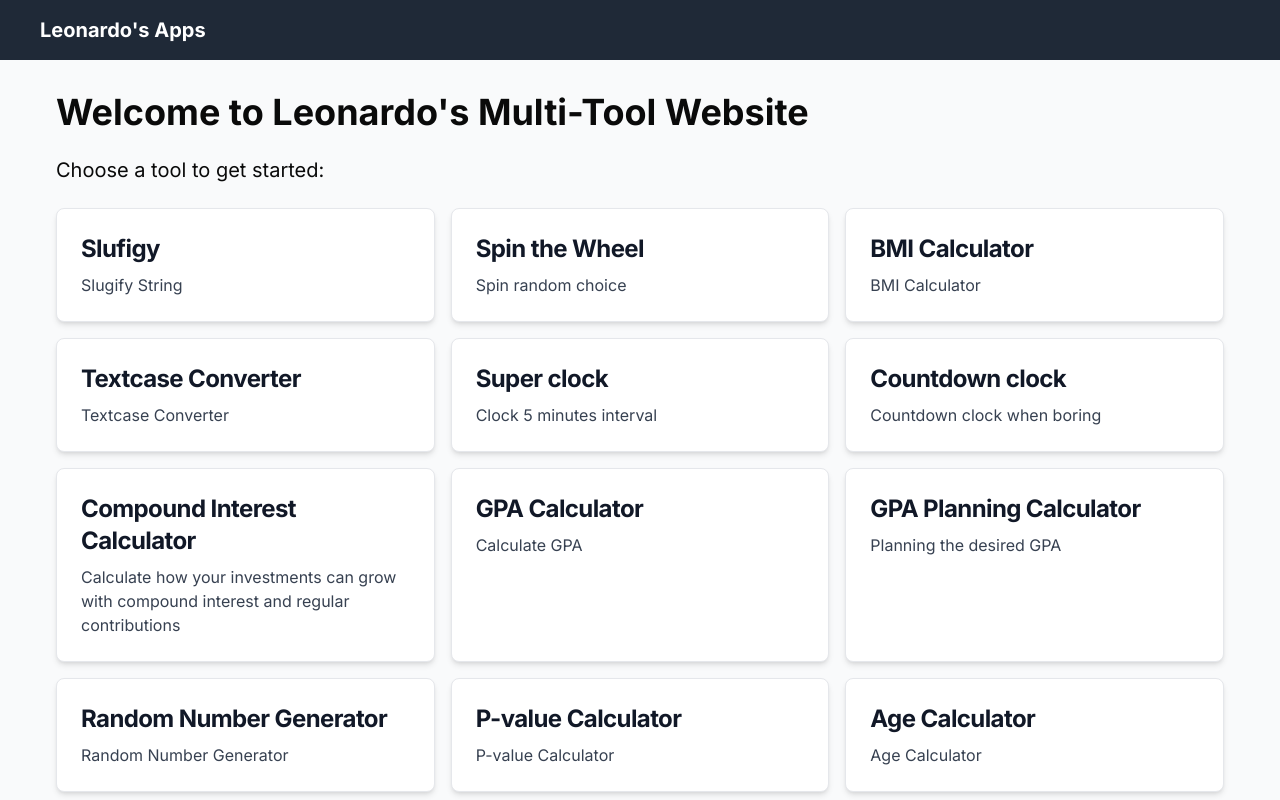
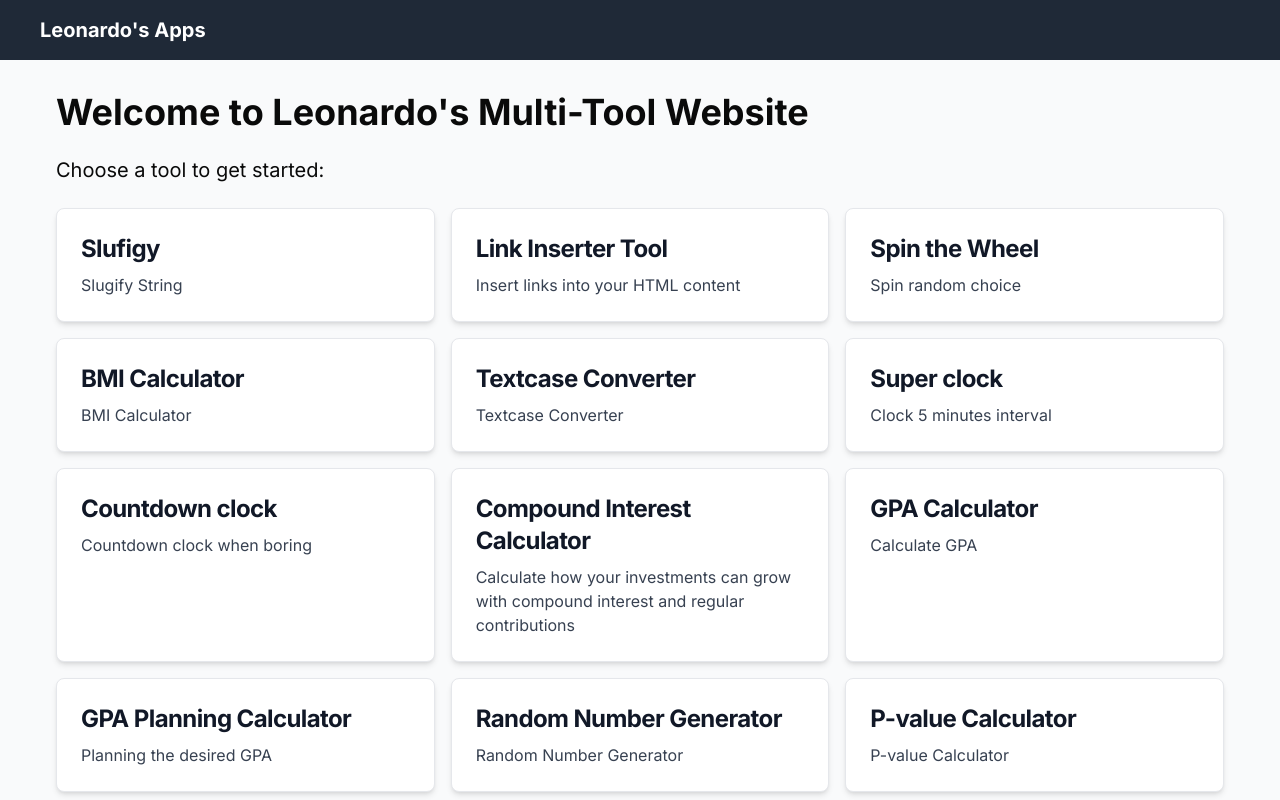
Before and after one commit to Tuanyk/leoapps, a Next.js app: page / in a window 1280 px wide. Shown: the top 800 px of the page. Built offline with nearby package versions, Linux system fonts and the light colour scheme.

Commit message:
1734321320

```diff
--- a/app/page.tsx
+++ b/app/page.tsx
@@ -7,6 +7,7 @@ export default function Home() {
       <p className="text-xl">Choose a tool to get started:</p>
       <div className="grid grid-cols-1 md:grid-cols-3 gap-4">
         <ToolCard href="/tools/slugify" title="Slufigy" description="Slugify String" />
+        <ToolCard href="/tools/link-inserter" title="Link Inserter Tool" description="Insert links into your HTML content" />
         <ToolCard href="/tools/spin-the-wheel" title="Spin the Wheel" description="Spin random choice" />
         <ToolCard href="/tools/bmi-calculator" title="BMI Calculator" description="BMI Calculator" />
         <ToolCard href="/tools/textcase" title="Textcase Converter" description="Textcase Converter" />
--- a/app/tools/link-inserter/layout.tsx
+++ b/app/tools/link-inserter/layout.tsx
@@ -1,29 +1,24 @@
 import type { Metadata } from 'next'
 import { BASE_URL } from '../../utils/config';
 
-
 export const metadata: Metadata = {
-  title: 'Luck Estimator - Test Your Gacha Luck',
-  description: 'Estimate your luck with our gacha-style game. See how fortunate you are in this fun and interactive tool!',
+  title: 'Link Inserter Tool',
+  description: 'Insert links into your HTML content easily with our Link Inserter Tool.',
   openGraph: {
-    title: 'Luck Estimator - Test Your Gacha Luck',
-    description: 'Estimate your luck with our gacha-style game. See how fortunate you are in this fun and interactive tool!',
-    url: `${BASE_URL}/tools/luck-estimator`,
-    siteName: 'Luck Estimator by Leonardo',
+    title: 'Link Inserter Tool',
+    description: 'Insert links into your HTML content easily with our Link Inserter Tool.',
+    url: `${BASE_URL}tools/link-inserter`,
+    siteName: 'Leonardo Tool',
     locale: 'en_US',
     type: 'website',
   },
-  twitter: {
-    card: 'summary_large_image',
-    title: 'Luck Estimator - Test Your Gacha Luck',
-    description: 'Estimate your luck with our gacha-style game. See how fortunate you are in this fun and interactive tool!',
-  },
   alternates: {
-    canonical: `${BASE_URL}/tools/luck-estimator`,
+    canonical: `${BASE_URL}/tools/link-inserter`,
   }
 }
 
-export default function LuckEstimatorLayout({
+
+export default function RootLayout({
   children,
 }: {
   children: React.ReactNode
--- a/app/tools/link-inserter/page.tsx
+++ b/app/tools/link-inserter/page.tsx
@@ -1,7 +1,6 @@
 'use client'
 
 import { useState } from 'react'
-import Head from 'next/head'
 import LinkInserter from './linkInserter'
 import { Button } from '@/components/ui/button'
 import { Copy } from 'lucide-react'
@@ -31,11 +30,6 @@ export default function Home() {
 
   return (
     <div className="container mx-auto px-4 py-8">
-      <Head>
-        <title>Link Inserter Tool</title>
-        <meta name="description" content="Insert links into your HTML content easily with our Link Inserter Tool." />
-        <link rel="canonical" href="/tools/link-inserter" />
-      </Head>
       <h1 className="text-3xl font-bold mb-6">Link Inserter Tool</h1>
       <div className="grid grid-cols-1 md:grid-cols-2 gap-6">
         <div>
```
